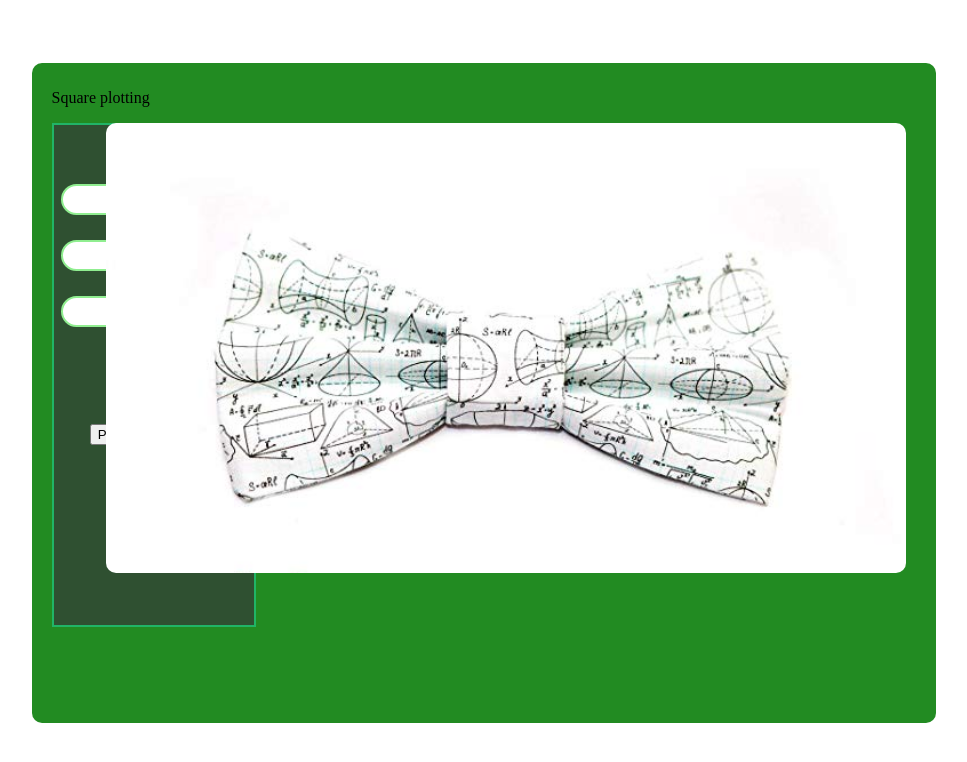
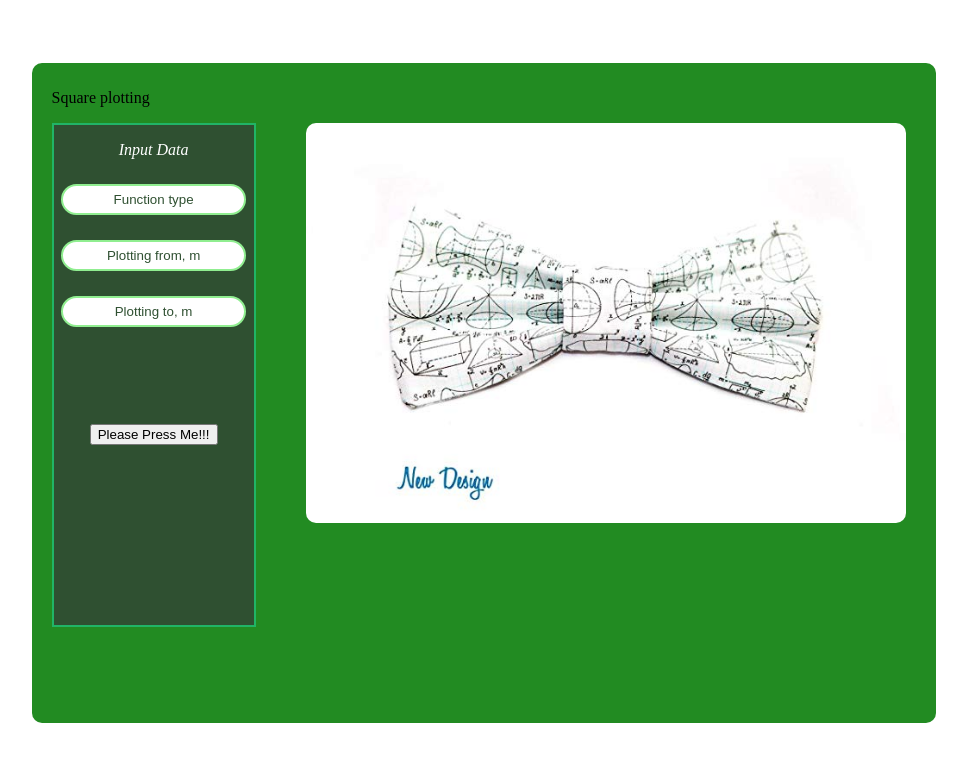
Before and after one commit to arbuzaicer/plotting, a plain HTML site: page index.html in a window 1280 px wide. Shown: the whole page, without its empty margins (156-1123 px from the left). Drawn offline with nearby package versions, Linux system fonts and the light colour scheme.

Commit message:
Changed styles of img

```diff
--- a/CSS/style.css
+++ b/CSS/style.css
@@ -43,8 +43,8 @@ button {
     position: absolute;
     right: 17%;
     display: inline-block;
-    height: 450px;
-    width: 800px;
+    height: 400px;
+    width: 600px;
     background: url("../Img/bg.jpg");
     background-size: cover;
    }
```
